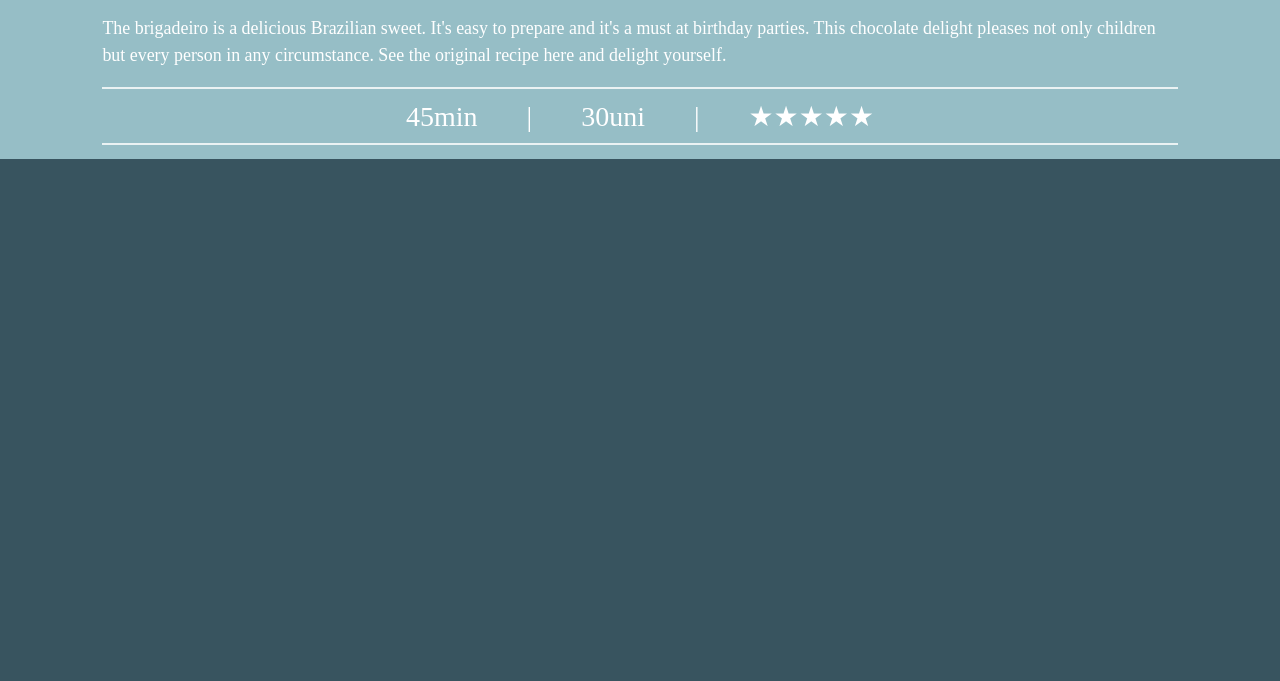
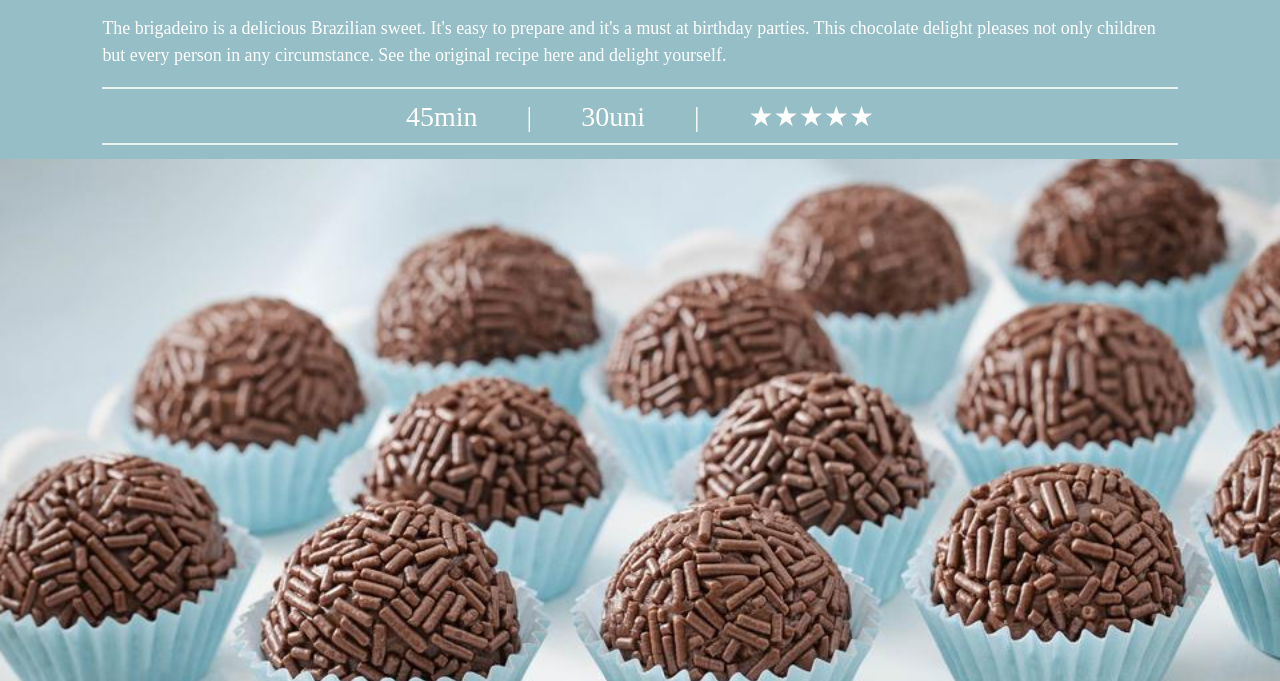
Before and after one commit to micaspin/worca, a plain HTML site: page brigadeiro.html in a window 1280 px wide. Shown: the part 271-952 px from the top of the page. Drawn offline with Linux system fonts and the light colour scheme.

Commit message:
Update style.css

```diff
--- a/style.css
+++ b/style.css
@@ -79,7 +79,7 @@ color: #FFFFFF;
 }
 
 .hero-image {
-  background-image: url("/brigadeiro1");
+  background-image: url("/brigadeiro1.jpg");
   grid-column: span 8;
   background-size: cover;
   background-position: center;
```
